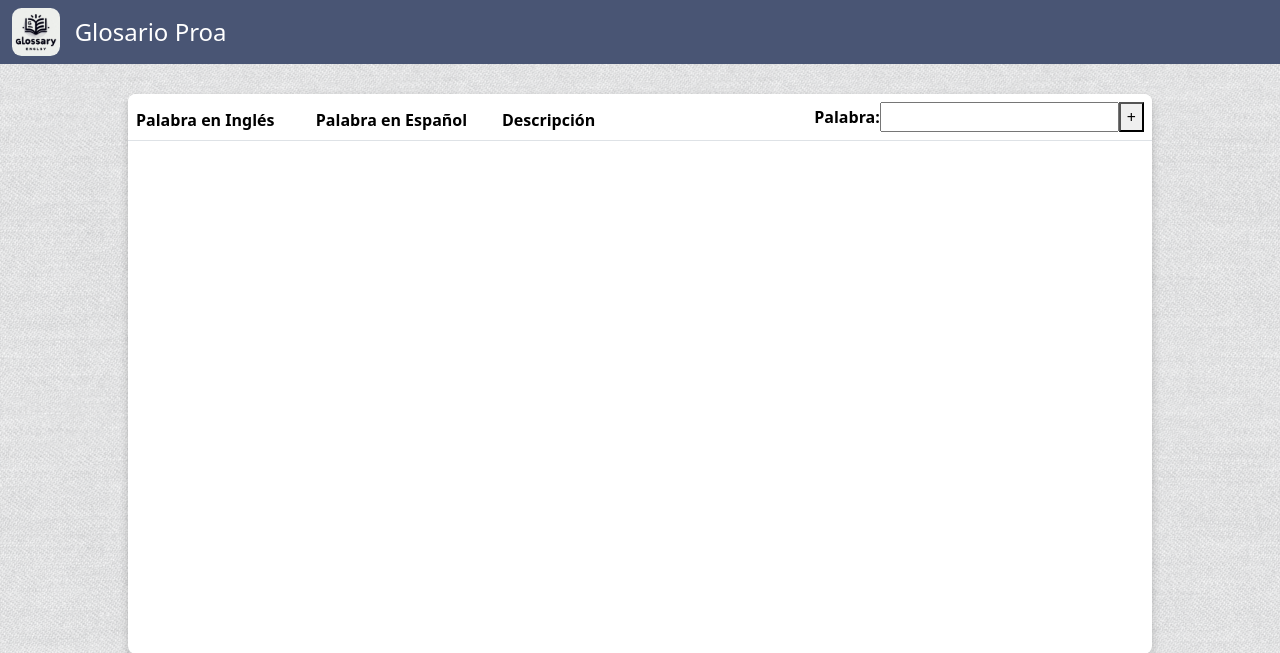
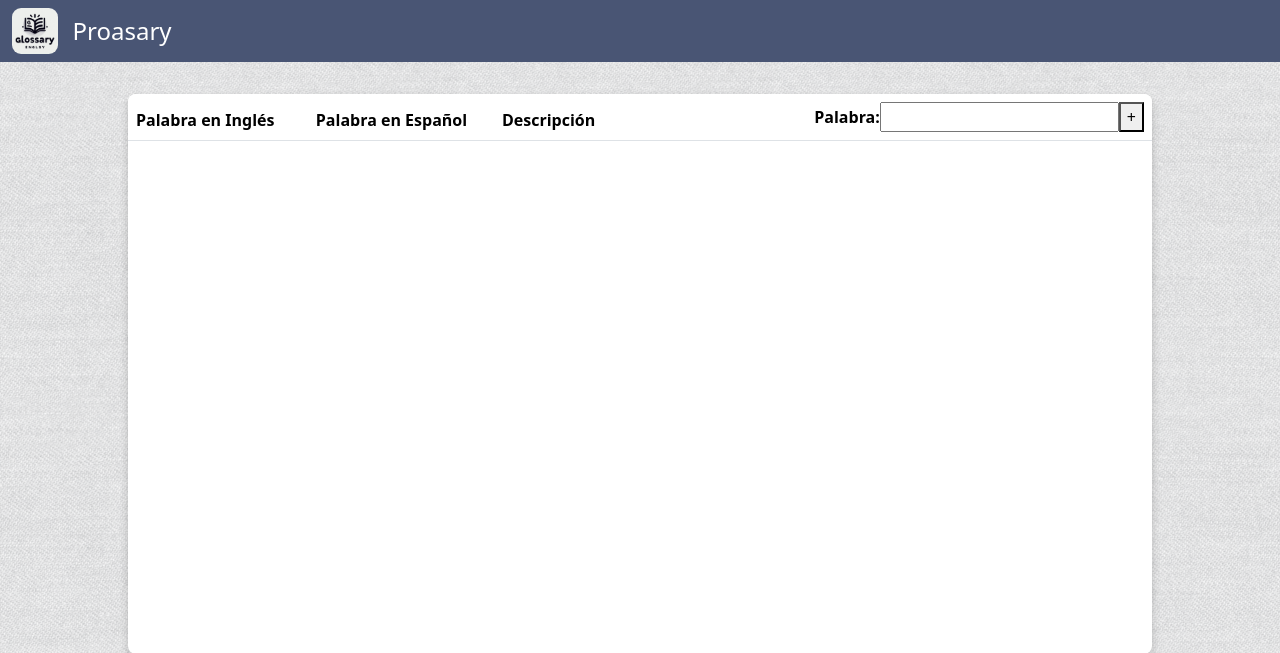
Before and after one commit to chtello/glosario, a Node server app: page /gls in a window 1280 px wide. Shown: the top 653 px of the page. Run offline with Node 20, Linux system fonts and the light colour scheme; lists and menus that the app fills with data are empty.

Commit message:
funciona todo

```diff
--- a/views/Principal.ejs
+++ b/views/Principal.ejs
@@ -15,7 +15,7 @@
         <div class="cards">
             <img src="./Glosario.jpg" style="height: 75%; width: 75%; border-radius: 5%; margin-top: 5%;" class="img1">
             <div class="card-body">
-                <h5 class="card-title">Glosario </h5>
+                <h5 class="card-title">Glosario Bilingue </h5>
                 <a href="/gls" class="btn btn-primary" style="background-color:  #07285a; margin-left: 30%; border-color: #000000;" id="botonplay">Empezar</a>
             </div>
         </div>
--- a/views/fragmentos/NavbarPrin.ejs
+++ b/views/fragmentos/NavbarPrin.ejs
@@ -16,7 +16,7 @@
                         <a href="/" class="d-flex align-items-center mb-3 mb-md-0 me-md-auto text-white text-decoration-none">
                             <img src="/logo.jpg" class="ImgLogo">
                             <h1></h1>
-                            <span class="fs-4">Glosario Proa</span>
+                            <span class="fs-4">Proasary</span>
                         </a>
                     </div>
                 </nav>
--- a/views/gls.ejs
+++ b/views/gls.ejs
@@ -22,7 +22,7 @@
                     <th>Descripción</th>
                     <th>
                     <form id="add-word-form">
-                        <label for="wordInput" class="creador">Palabra:</label>
+                        <label for="wordInput" class="creador">Palabra: </label>
                         <input type="text" id="wordInput" name="wordInput" required>
                         <button type="submit">+</button>
                     </form>
```
